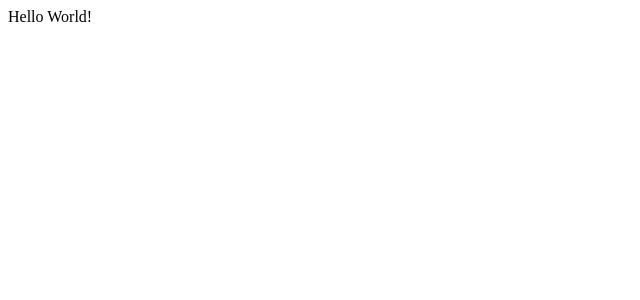
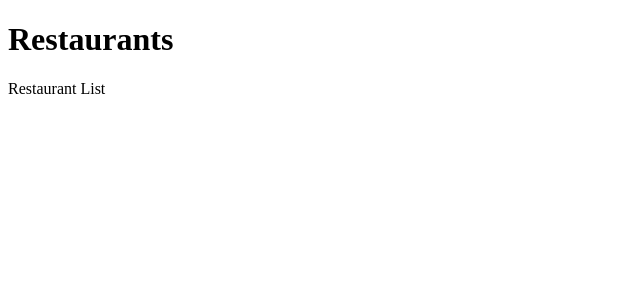
Before and after one commit to dipankarbd/opinion-ate, a React (Create React App) app: page / in a window 1280 px wide. Shown: the top 300 px of the page, without its empty margins (0-640 px from the left). Built offline with nearby package versions, Linux system fonts and the light colour scheme.

Commit message:
Add RestaurantScreen and RestaurantList

```diff
--- a/src/App.js
+++ b/src/App.js
@@ -1,5 +1,11 @@
+import RestaurantScreen from './components/RestaurantScreen';
+
 function App() {
-  return <div>Hello World!</div>;
+  return (
+    <div>
+      <RestaurantScreen />
+    </div>
+  );
 }
 
 export default App;
--- /dev/null
+++ b/src/components/RestaurantList.js
@@ -0,0 +1,3 @@
+export default function RestaurantList() {
+  return <div>Restaurant List</div>;
+}
--- /dev/null
+++ b/src/components/RestaurantScreen.js
@@ -0,0 +1,10 @@
+import RestaurantList from './RestaurantList';
+
+export default function RestaurantScreen() {
+  return (
+    <div>
+      <h1>Restaurants</h1>
+      <RestaurantList />
+    </div>
+  );
+}
```
